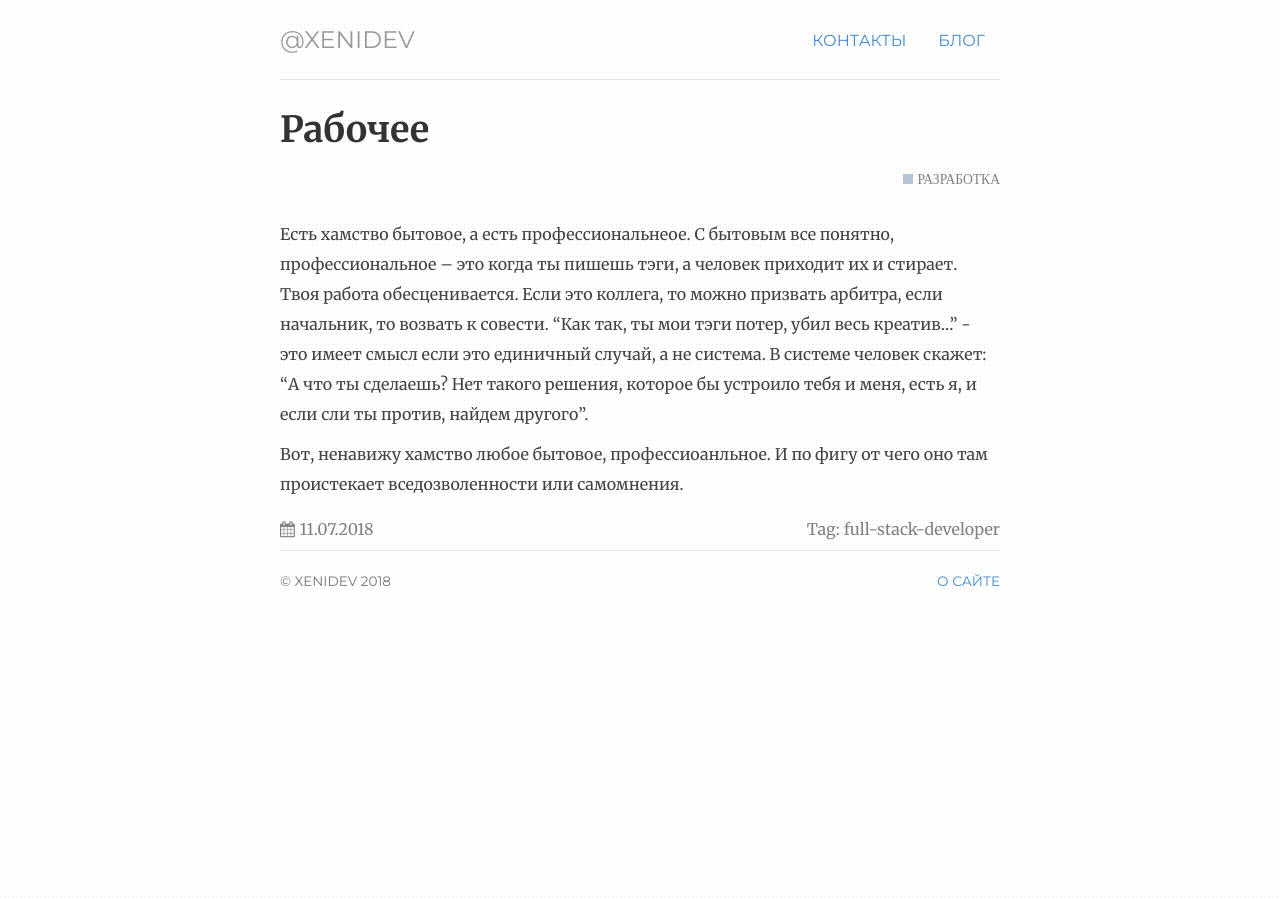
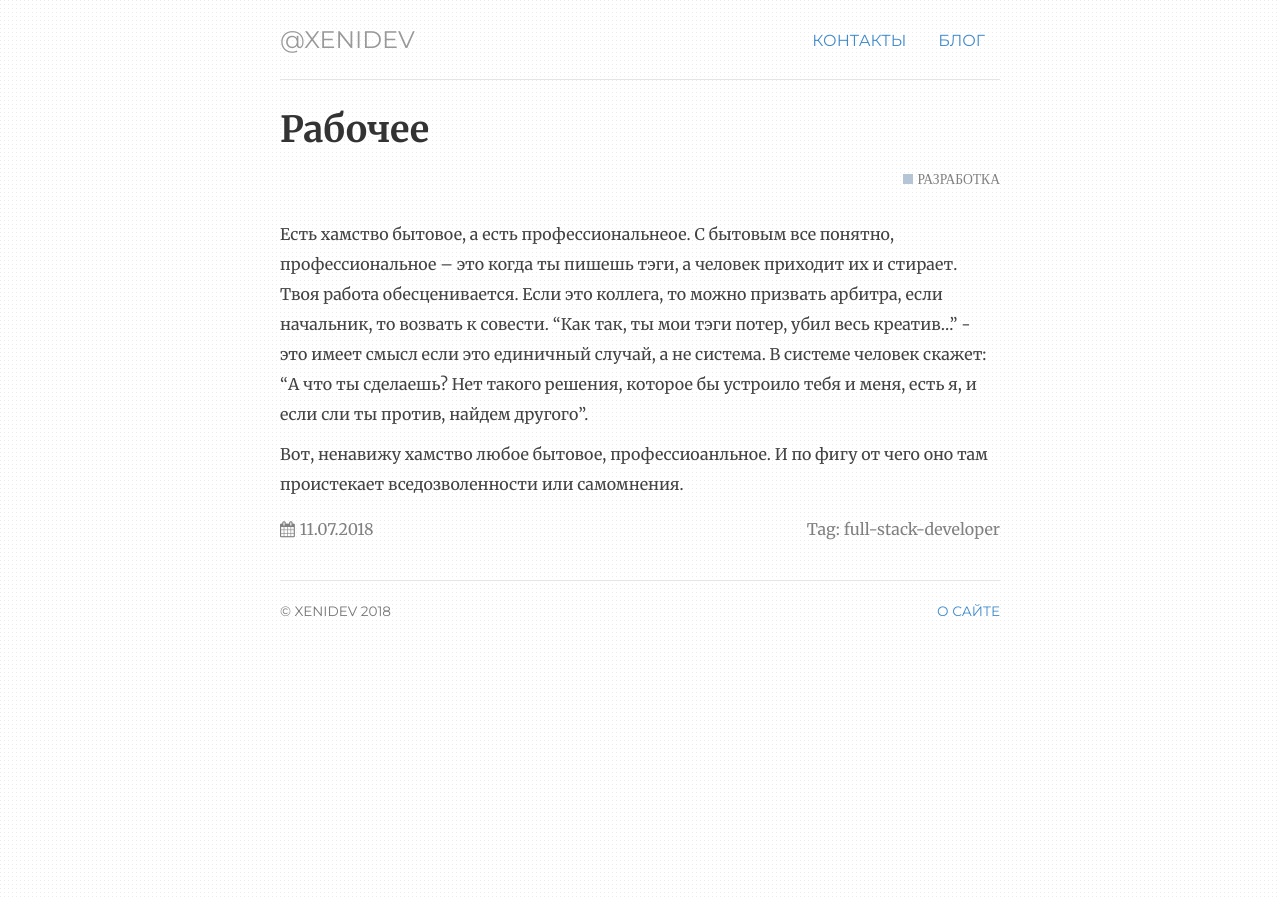
Before and after one commit to ValeraS/xenidev.github.io, a Jekyll site: the page built from _posts/2018-07-11-Рабочее.md, in a window 1280 px wide. Built offline with Jekyll 4.4.1, drawn with Linux system fonts in a browser that asks for light colours.

Commit message:
Update post.html

```diff
--- a/_layouts/post.html
+++ b/_layouts/post.html
@@ -5,7 +5,6 @@
 <div class="notes">
 
 
-      <div class="topbar-single-post">
          <div class="post-article-title">
             <h1>{{ page.title }}</h1>
          </div>
@@ -30,8 +29,7 @@
          </div>
       </div>
       {% endfor %} {% endif %}
-   </div>
-</div>
+
 <!-- Post content -->
 <div class="notebody">
    <!-- Featured Image-->
@@ -51,6 +49,10 @@
    <div class="margin10 label-tag">
       {% if page.tags.size > 0 %} Tag{% if page.tags.size > 1 %}s{% endif %}: {{ page.tags | sort | join: " | " }} {% endif %}
       </div>
-   <!-- / .note .single -->
+
+</div>
+</div>
+
+
 </div>
 <!-- /.notes -->
```
